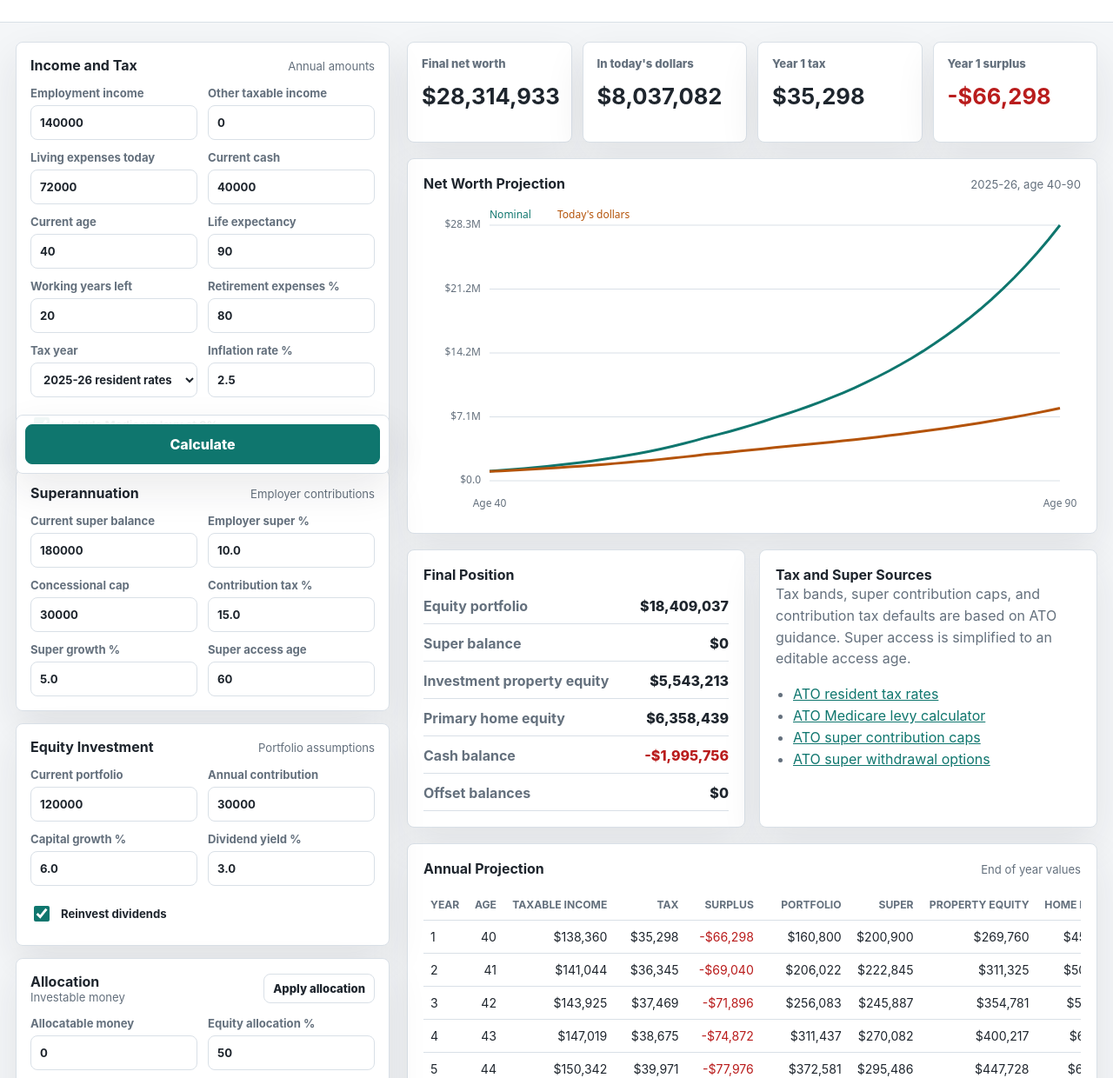
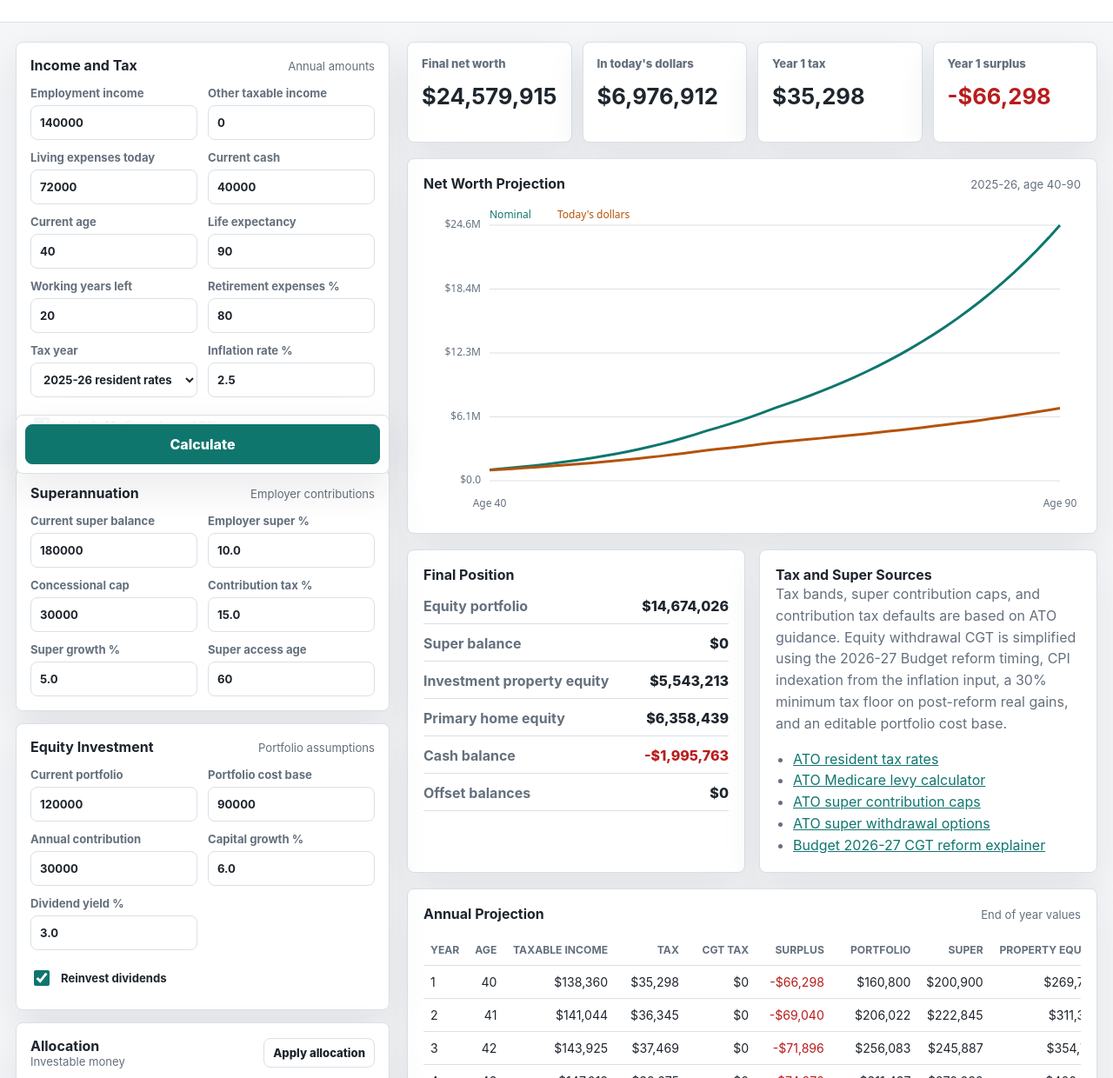
Before and after one commit to printfxyz/printfxyz.github.io, a plain HTML site: page australia-financial-planner/index.html in a window 1280 px wide. Shown: the part 239-1479 px from the top of the page at 87% size. Drawn offline with Linux system fonts and the light colour scheme; no server answers.

Commit message:
Model CGT on equity withdrawals

```diff
--- a/australia-financial-planner/index.html
+++ b/australia-financial-planner/index.html
@@ -25,9 +25,9 @@
         <div class="assumption-note">
           <strong>Estimator only.</strong>
           Uses simplified Australian resident tax bands and a flat Medicare levy
-          setting. It does not handle offsets, HELP, super, CGT discounts,
-          depreciation, land tax, stamp duty, transfer balance caps, minimum
-          pension drawdowns, or personal advice.
+          setting. It does not handle offsets, HELP, detailed CGT parcel
+          accounting, depreciation, land tax, stamp duty, transfer balance caps,
+          minimum pension drawdowns, or personal advice.
         </div>
       </div>
     </header>
@@ -132,6 +132,10 @@
             <label>
               Current portfolio
               <input name="equityValue" type="number" min="0" step="1000" value="120000">
+            </label>
+            <label>
+              Portfolio cost base
+              <input name="equityCostBase" type="number" min="0" step="1000" value="90000">
             </label>
             <label>
               Annual contribution
@@ -340,14 +344,17 @@
             <h2>Tax and Super Sources</h2>
             <p>
               Tax bands, super contribution caps, and contribution tax defaults
-              are based on ATO guidance. Super access is simplified to an
-              editable access age.
+              are based on ATO guidance. Equity withdrawal CGT is simplified
+              using the 2026-27 Budget reform timing, CPI indexation from the
+              inflation input, a 30% minimum tax floor on post-reform real
+              gains, and an editable portfolio cost base.
             </p>
             <ul>
               <li><a href="https://www.ato.gov.au/tax-rates-and-codes/tax-rates-australian-residents" target="_blank" rel="noreferrer">ATO resident tax rates</a></li>
               <li><a href="https://www.ato.gov.au/calculators-and-tools/medicare-levy-calculator" target="_blank" rel="noreferrer">ATO Medicare levy calculator</a></li>
               <li><a href="https://www.ato.gov.au/tax-rates-and-codes/key-superannuation-rates-and-thresholds/contributions-caps" target="_blank" rel="noreferrer">ATO super contribution caps</a></li>
               <li><a href="https://www.ato.gov.au/individuals-and-families/super-for-individuals-and-families/super/withdrawing-and-using-your-super/super-withdrawal-options" target="_blank" rel="noreferrer">ATO super withdrawal options</a></li>
+              <li><a href="https://budget.gov.au/content/factsheets/download/tax-explainers-negative-gearing-capital-gains-tax.pdf" target="_blank" rel="noreferrer">Budget 2026-27 CGT reform explainer</a></li>
             </ul>
           </article>
         </section>
@@ -365,6 +372,7 @@
                   <th>Age</th>
                   <th>Taxable income</th>
                   <th>Tax</th>
+                  <th>CGT tax</th>
                   <th>Surplus</th>
                   <th>Portfolio</th>
                   <th>Super</th>
--- a/australia-financial-planner/script.js
+++ b/australia-financial-planner/script.js
@@ -68,6 +68,11 @@ function inputNumber(input) {
 
 function percent(name) {
   return numberValue(name) / 100;
+}
+
+function financialYearStart(taxYear) {
+  const match = String(taxYear || "").match(/^(\d{4})-/);
+  return match ? Number(match[1]) : 2025;
 }
 
 function setNamedInputValue(name, value) {
@@ -274,6 +279,7 @@ function getInputs() {
     superGrowthRate: percent("superGrowthRate"),
     superAccessAge: Math.max(0, Math.min(100, Math.round(numberValue("superAccessAge")))),
     equityValue: numberValue("equityValue"),
+    equityCostBase: numberValue("equityCostBase"),
     equityContribution: numberValue("equityContribution"),
     equityGrowthRate: percent("equityGrowthRate"),
     dividendYield: percent("dividendYield"),
@@ -285,6 +291,7 @@ function getInputs() {
     homeGrowthRate: percent("homeGrowthRate"),
     homeInterestRate: percent("homeInterestRate"),
     homePayment: numberValue("homePayment"),
+    projectionStartYear: financialYearStart(data.get("taxYear")),
     years: Math.max(1, lifeExpectancy - currentAge + 1)
   };
 }
@@ -309,10 +316,131 @@ function totalTax(taxableIncome, inputs) {
   return baseTax + medicare;
 }
 
+function capitalGainForSale({
+  saleAmount,
+  equityValue,
+  costBase,
+  reformBase,
+  reformIndexedBase,
+  usesReformedCgt
+}) {
+  if (saleAmount <= 0 || equityValue <= 0) {
+    return {
+      taxableGain: 0,
+      minimumTaxBase: 0,
+      grossGain: 0,
+      soldCostBase: 0,
+      soldReformBase: 0,
+      soldReformIndexedBase: 0
+    };
+  }
+
+  const fractionSold = Math.min(1, saleAmount / equityValue);
+  const soldCostBase = Math.max(0, costBase * fractionSold);
+  const grossGain = Math.max(0, saleAmount - soldCostBase);
+
+  if (!usesReformedCgt || reformBase === null || reformIndexedBase === null) {
+    return {
+      taxableGain: grossGain * 0.5,
+      minimumTaxBase: 0,
+      grossGain,
+      soldCostBase,
+      soldReformBase: 0,
+      soldReformIndexedBase: 0
+    };
+  }
+
+  const soldReformBase = Math.max(0, reformBase * fractionSold);
+  const soldReformIndexedBase = Math.max(0, reformIndexedBase * fractionSold);
+  const preReformTaxableGain = Math.max(0, soldReformBase - soldCostBase) * 0.5;
+  const postReformRealGain = Math.max(0, saleAmount - soldReformIndexedBase);
+
+  return {
+    taxableGain: preReformTaxableGain + postReformRealGain,
+    minimumTaxBase: postReformRealGain,
+    grossGain,
+    soldCostBase,
+    soldReformBase,
+    soldReformIndexedBase
+  };
+}
+
+function taxOnCapitalGain(capitalGain, taxableIncome, baseTax, inputs) {
+  const marginalTax =
+    totalTax(taxableIncome + capitalGain.taxableGain, inputs) - baseTax;
+  const minimumTax = capitalGain.minimumTaxBase * 0.3;
+  return Math.max(0, marginalTax, minimumTax);
+}
+
+function planEquitySaleForShortfall({
+  shortfall,
+  equity,
+  costBase,
+  reformBase,
+  reformIndexedBase,
+  usesReformedCgt,
+  taxableIncome,
+  baseTax,
+  inputs
+}) {
+  if (shortfall <= 0 || equity <= 0) {
+    return null;
+  }
+
+  let saleAmount = Math.min(equity, shortfall);
+  let capitalGain = null;
+  let capitalGainsTax = 0;
+
+  for (let attempt = 0; attempt < 8; attempt += 1) {
+    capitalGain = capitalGainForSale({
+      saleAmount,
+      equityValue: equity,
+      costBase,
+      reformBase,
+      reformIndexedBase,
+      usesReformedCgt
+    });
+    capitalGainsTax = taxOnCapitalGain(capitalGain, taxableIncome, baseTax, inputs);
+    const nextSaleAmount = Math.min(equity, shortfall + capitalGainsTax);
+
+    if (Math.abs(nextSaleAmount - saleAmount) < 1) {
+      saleAmount = nextSaleAmount;
+      break;
+    }
+
+    saleAmount = nextSaleAmount;
+  }
+
+  capitalGain = capitalGainForSale({
+    saleAmount,
+    equityValue: equity,
+    costBase,
+    reformBase,
+    reformIndexedBase,
+    usesReformedCgt
+  });
+  capitalGainsTax = taxOnCapitalGain(capitalGain, taxableIncome, baseTax, inputs);
+
+  return {
+    saleAmount,
+    capitalGainsTax,
+    taxableGain: capitalGain.taxableGain,
+    grossGain: capitalGain.grossGain,
+    soldCostBase: capitalGain.soldCostBase,
+    soldReformBase: capitalGain.soldReformBase,
+    soldReformIndexedBase: capitalGain.soldReformIndexedBase,
+    uncoveredShortfall: Math.max(0, shortfall + capitalGainsTax - saleAmount)
+  };
+}
+
 function calculateProjection(inputs) {
   const rows = [];
   let cash = inputs.cash;
   let equity = inputs.equityValue;
+  let equityCostBase =
+    inputs.equityCostBase > 0 ? Math.min(inputs.equityCostBase, equity) : 0;
+  let equityReformBase = null;
+  let equityReformIndexedBase = null;
   let superBalance = inputs.superBalance;
   const properties = inputs.investmentProperties.map((property) => ({ ...property }));
   let homeValue = inputs.homeValue;
@@ -323,6 +451,8 @@ function calculateProjection(inputs) {
 
   for (let year = 1; year <= inputs.years; year += 1) {
     const age = inputs.currentAge + year - 1;
+    const financialYear = inputs.projectionStartYear + year - 1;
+    const usesReformedCgt = financialYear >= 2027;
     const isWorkingYear = year <= inputs.workingYears;
     const canAccessSuper = !isWorkingYear && age >= inputs.superAccessAge;
     const expenseInflator = Math.pow(1 + inputs.inflationRate, year - 1);
@@ -339,6 +469,15 @@ function calculateProjection(inputs) {
       : 0;
     const netSuperContribution =
       grossSuperContribution * (1 - inputs.superContributionTaxRate);
+
+    if (usesReformedCgt && equityReformBase === null) {
+      equityReformBase = equity;
+      equityReformIndexedBase = equity;
+    }
+
+    if (equityReformIndexedBase !== null) {
+      equityReformIndexedBase *= 1 + inputs.inflationRate;
+    }
 
     const equityDividends = equity * inputs.dividendYield;
     const propertyTotals = properties.reduce(
@@ -366,7 +505,9 @@ function calculateProjection(inputs) {
       inputs.otherIncome +
       equityDividends +
       propertyTotals.rentalTaxable;
-    const tax = totalTax(taxableIncome, inputs);
+    let tax = totalTax(taxableIncome, inputs);
+    let capitalGainsTax = 0;
+    let taxableCapitalGain = 0;
 
     const homeInterestBearingLoan = Math.max(0, homeLoan - inputs.homeOffset);
     const homeInterest = Math.max(0, homeInterestBearingLoan * inputs.homeInterestRate);
@@ -385,6 +526,13 @@ function calculateProjection(inputs) {
 
     let adjustedCashSurplus = cashSurplus;
     equity = equity * (1 + inputs.equityGrowthRate) + equityContribution + reinvestedDividends;
+    equityCostBase += equityContribution + reinvestedDividends;
+
+    if (equityReformBase !== null && equityReformIndexedBase !== null) {
+      equityReformBase += equityContribution + reinvestedDividends;
+      equityReformIndexedBase += equityContribution + reinvestedDividends;
+    }
+
     superBalance = superBalance * (1 + inputs.superGrowthRate) + netSuperContribution;
     for (const property of properties) {
       const interestBearingLoan = Math.max(0, property.loan - property.offset);
@@ -405,9 +553,38 @@ function calculateProjection(inputs) {
       }
 
       if (shortfall > 0) {
-        const equityWithdrawal = Math.min(equity, shortfall);
-        equity -= equityWithdrawal;
-        shortfall -= equityWithdrawal;
+        const equitySale = planEquitySaleForShortfall({
+          shortfall,
+          equity,
+          costBase: equityCostBase,
+          reformBase: equityReformBase,
+          reformIndexedBase: equityReformIndexedBase,
+          usesReformedCgt,
+          taxableIncome,
+          baseTax: tax,
+          inputs
+        });
+
+        if (equitySale) {
+          equity -= equitySale.saleAmount;
+          equityCostBase = Math.max(0, equityCostBase - equitySale.soldCostBase);
+
+          if (equityReformBase !== null && equityReformIndexedBase !== null) {
+            equityReformBase = Math.max(
+              0,
+              equityReformBase - equitySale.soldReformBase
+            );
+            equityReformIndexedBase = Math.max(
+              0,
+              equityReformIndexedBase - equitySale.soldReformIndexedBase
+            );
+          }
+
+          capitalGainsTax = equitySale.capitalGainsTax;
+          taxableCapitalGain = equitySale.taxableGain;
+          tax += capitalGainsTax;
+          shortfall = equitySale.uncoveredShortfall;
+        }
       }
 
       adjustedCashSurplus = -shortfall;
@@ -425,8 +602,9 @@ function calculateProjection(inputs) {
     rows.push({
       year,
       age,
-      taxableIncome,
+      taxableIncome: taxableIncome + taxableCapitalGain,
       tax,
+      capitalGainsTax,
       cashSurplus: adjustedCashSurplus,
       cash,
       offsetBalance,
@@ -626,6 +804,7 @@ function renderTable(rows) {
       row.age,
       money(row.taxableIncome),
       money(row.tax),
+      money(row.capitalGainsTax),
       money(row.cashSurplus),
       money(row.equity),
       money(row.superBalance),
--- a/australia-financial-planner/styles.css
+++ b/australia-financial-planner/styles.css
@@ -439,7 +439,7 @@ dd {
 
 table {
   width: 100%;
-  min-width: 1040px;
+  min-width: 1120px;
   border-collapse: collapse;
   font-size: 0.88rem;
 }
```
